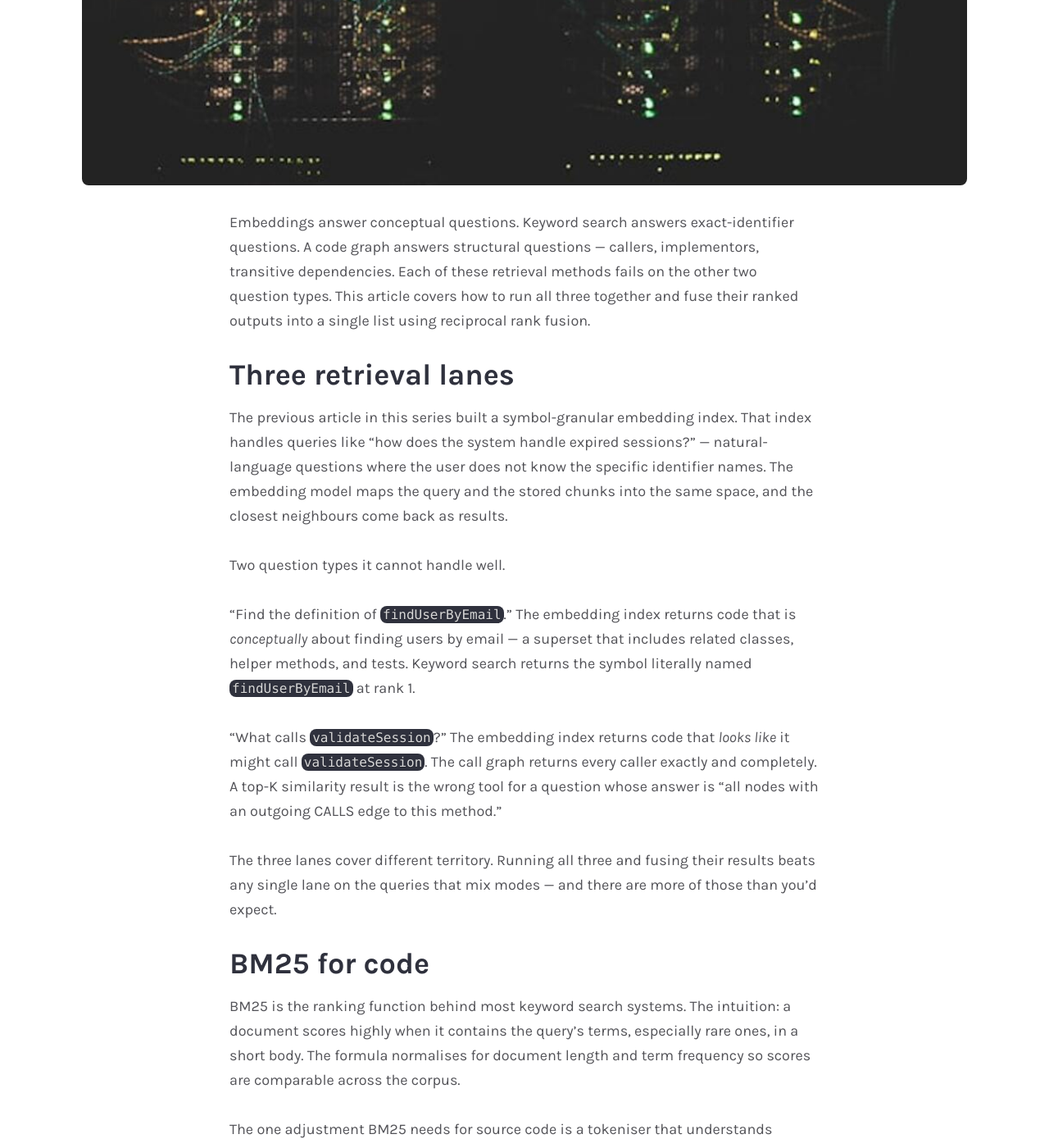
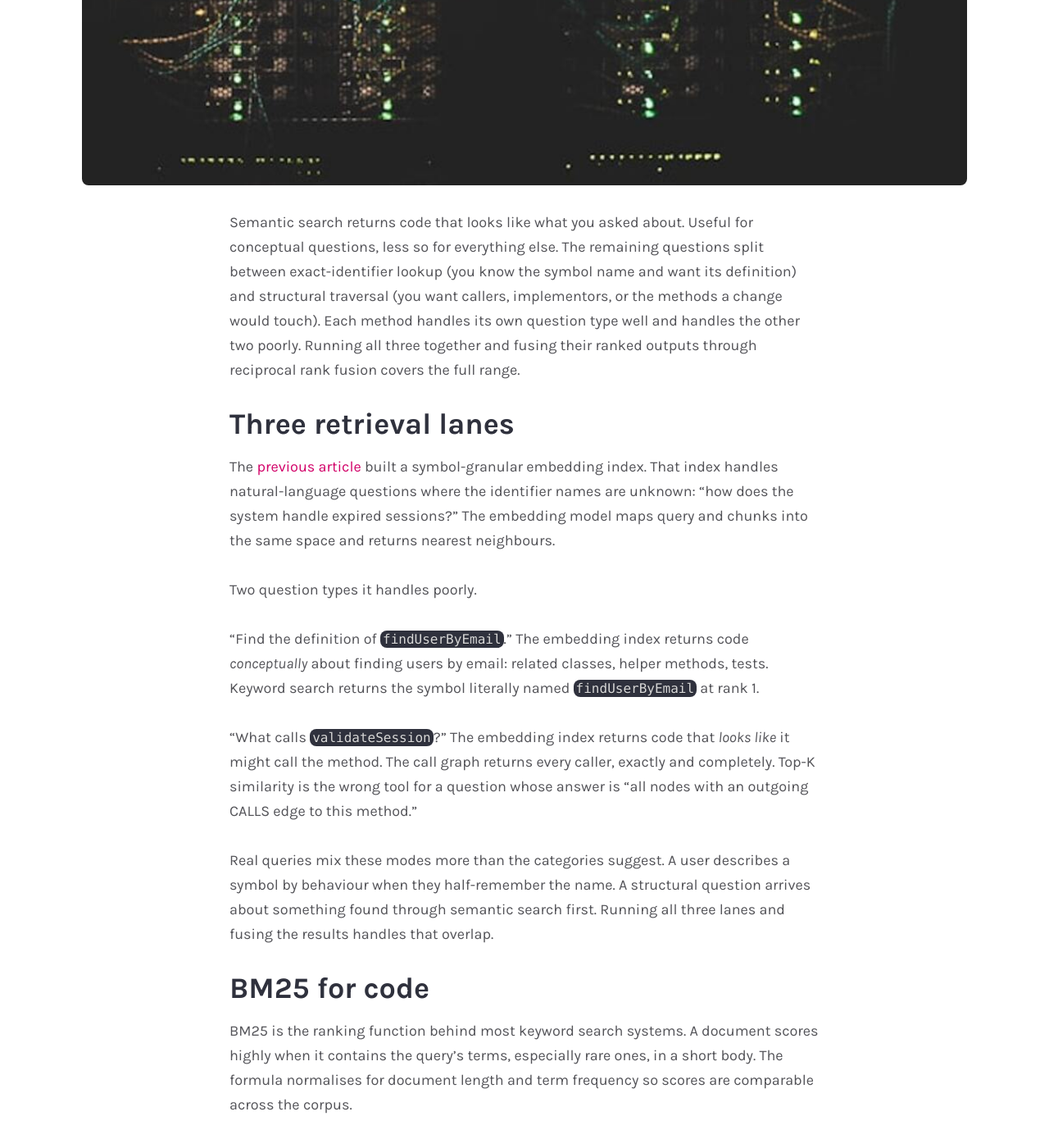
Before and after one commit to vsoum/vsoum.github.io, a Jekyll site: the page built from _posts/2026-06-20-graph-augmented-retrieval-and-reciprocal-rank-fusion.md, in a window 1280 px wide and 1400 px high, scrolled down 1130 px. Shown: the whole window at 82% size. Built offline with Jekyll 4.4.1, drawn with Linux system fonts in a browser that asks for light colours; some of the changed text lies outside the part shown.

Commit message:
ch3: humanizer pass on graph-augmented retrieval article
Co-Authored-By: Claude Sonnet 4.6 <noreply@anthropic.com>

````diff
--- a/_posts/2026-06-20-graph-augmented-retrieval-and-reciprocal-rank-fusion.md
+++ b/_posts/2026-06-20-graph-augmented-retrieval-and-reciprocal-rank-fusion.md
@@ -7,27 +7,27 @@ featured_image: assets/images/posts/misc/graph-retrieval.jpg
 featured: false
 ---
 
-Embeddings answer conceptual questions. Keyword search answers exact-identifier questions. A code graph answers structural questions — callers, implementors, transitive dependencies. Each of these retrieval methods fails on the other two question types. This article covers how to run all three together and fuse their ranked outputs into a single list using reciprocal rank fusion.
+Semantic search returns code that looks like what you asked about. Useful for conceptual questions, less so for everything else. The remaining questions split between exact-identifier lookup (you know the symbol name and want its definition) and structural traversal (you want callers, implementors, or the methods a change would touch). Each method handles its own question type well and handles the other two poorly. Running all three together and fusing their ranked outputs through reciprocal rank fusion covers the full range.
 
 <!--more-->
 
 ## Three retrieval lanes
 
-The previous article in this series built a symbol-granular embedding index. That index handles queries like "how does the system handle expired sessions?" — natural-language questions where the user does not know the specific identifier names. The embedding model maps the query and the stored chunks into the same space, and the closest neighbours come back as results.
+The [previous article](/symbol-granular-chunking-for-code-retrieval) built a symbol-granular embedding index. That index handles natural-language questions where the identifier names are unknown: "how does the system handle expired sessions?" The embedding model maps query and chunks into the same space and returns nearest neighbours.
 
-Two question types it cannot handle well.
+Two question types it handles poorly.
 
-"Find the definition of `findUserByEmail`." The embedding index returns code that is *conceptually* about finding users by email — a superset that includes related classes, helper methods, and tests. Keyword search returns the symbol literally named `findUserByEmail` at rank 1.
+"Find the definition of `findUserByEmail`." The embedding index returns code *conceptually* about finding users by email: related classes, helper methods, tests. Keyword search returns the symbol literally named `findUserByEmail` at rank 1.
 
-"What calls `validateSession`?" The embedding index returns code that *looks like* it might call `validateSession`. The call graph returns every caller exactly and completely. A top-K similarity result is the wrong tool for a question whose answer is "all nodes with an outgoing CALLS edge to this method."
+"What calls `validateSession`?" The embedding index returns code that *looks like* it might call the method. The call graph returns every caller, exactly and completely. Top-K similarity is the wrong tool for a question whose answer is "all nodes with an outgoing CALLS edge to this method."
 
-The three lanes cover different territory. Running all three and fusing their results beats any single lane on the queries that mix modes — and there are more of those than you'd expect.
+Real queries mix these modes more than the categories suggest. A user describes a symbol by behaviour when they half-remember the name. A structural question arrives about something found through semantic search first. Running all three lanes and fusing the results handles that overlap.
 
 ## BM25 for code
 
-BM25 is the ranking function behind most keyword search systems. The intuition: a document scores highly when it contains the query's terms, especially rare ones, in a short body. The formula normalises for document length and term frequency so scores are comparable across the corpus.
+BM25 is the ranking function behind most keyword search systems. A document scores highly when it contains the query's terms, especially rare ones, in a short body. The formula normalises for document length and term frequency so scores are comparable across the corpus.
 
-The one adjustment BM25 needs for source code is a tokeniser that understands identifier naming conventions. A standard whitespace tokeniser treats `processOrderRefund` as one opaque token. A query for `Order` should match it; a standard tokeniser would not make that connection.
+For source code, one adjustment is needed: a tokeniser that understands identifier naming conventions. A standard whitespace tokeniser treats `processOrderRefund` as one opaque token. A query for `Order` should match it; a standard tokeniser makes no connection.
 
 ```python
 import re
@@ -164,12 +164,7 @@ RRF(G) = 1/(60+2) ≈ 0.0161
 
 `A` and `B` rise to the top because they appear across multiple lanes. `G` is buried despite ranking well in its single lane. Agreement across lanes is a stronger signal than dominance within one.
 
-The properties that make RRF practical:
-
-- No score normalisation needed — rank position is the only input
-- A lane that is absent for a given document contributes 0, not a penalty
-- One tunable parameter (`k`), and the default of 60 works well across applications
-- Deterministic with a stable tie-break
+RRF is practical for four reasons: rank position is the only input, so no score normalisation is needed; a lane absent for a given document contributes 0 rather than a penalty; there is one tunable parameter (`k`) and the default of 60 works across most applications; and the sort is deterministic with a stable tie-break.
 
 ```python
 from collections import defaultdict
@@ -198,7 +193,7 @@ def reciprocal_rank_fusion(
 
 The `first_seen` map gives a deterministic tie-break: documents with identical fused scores are ordered by when they first appeared across the input rankings. Without this, the sort order depends on dict iteration order, which is an insertion-order detail you should not rely on.
 
-## Putting it together
+## Running lanes concurrently
 
 The three lanes are independent and run concurrently. Each gets a per-lane timeout so a slow embedding service or a graph blip does not block the whole query.
 
@@ -239,15 +234,15 @@ async def hybrid_search(
     return [doc_id for doc_id, _ in reciprocal_rank_fusion(rankings)]
 ```
 
-The graph lane needs a seed node — a starting symbol to traverse from. The seed comes either from the question directly (the user named a symbol), from a planner that parsed an identifier out of the question text, or from the top result of a keyword pre-pass when the question described a symbol without naming it.
+The graph lane needs a seed node: a starting symbol to traverse from. The seed comes either from the question directly (the user named a symbol), from a planner that parsed an identifier out of the question text, or from the top result of a keyword pre-pass when the question described a symbol without naming it.
 
 ## Which lanes to run
 
 Not every question benefits from all three lanes. Running all three when only one is relevant adds latency and dilutes the fused result.
 
-The decision is short. If the question contains an explicit identifier (backtick-quoted or recognisably formatted), run keyword and graph — embedding returns a vague superset and is not worth the latency. If the question is structural ("what calls", "what implements", "what changes if"), run the graph from the named seed; add keyword when dynamic dispatch could produce callers the graph cannot see. If the question is conceptual — describing behaviour in natural language with no specific identifier — run embedding, plus keyword if the question contains domain vocabulary that maps to identifiers. For everything that mixes these shapes, run all three.
+If the question contains an explicit identifier (backtick-quoted or recognisably formatted), run keyword and graph: embedding returns a vague superset and is not worth the latency. If the question is structural ("what calls", "what implements", "what changes if"), run the graph from the named seed and add keyword when dynamic dispatch could produce callers the graph cannot see. If the question is conceptual, in natural language with no specific identifier, run embedding plus keyword when the question contains domain vocabulary that maps to identifiers. For everything that mixes these shapes, run all three.
 
-On a measured evaluation set, RRF fusion beats the best single lane by a small margin on pure-mode questions and a large margin on mixed-mode questions — which are more common than they look because real users phrase questions informally.
+On a measured evaluation set, RRF fusion beats the best single lane by a small margin on pure-mode questions and by a larger margin on mixed-mode ones. Mixed-mode questions are more common than the categories suggest: real users phrase questions informally, and the phrasing rarely maps cleanly to a single retrieval strategy.
 
 ---
 
````
Also changed, not shown: other parts of _posts/2026-06-20-graph-augmented-retrieval-and-reciprocal-rank-fusion.md (+2 -2 lines).
